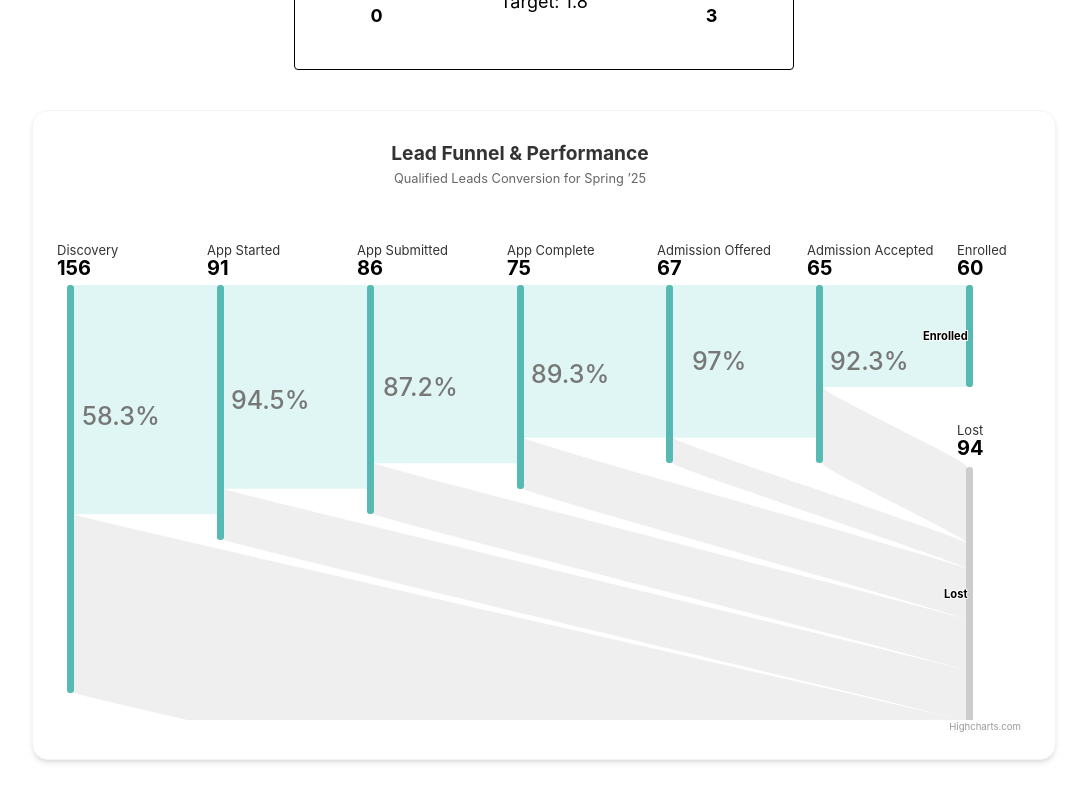
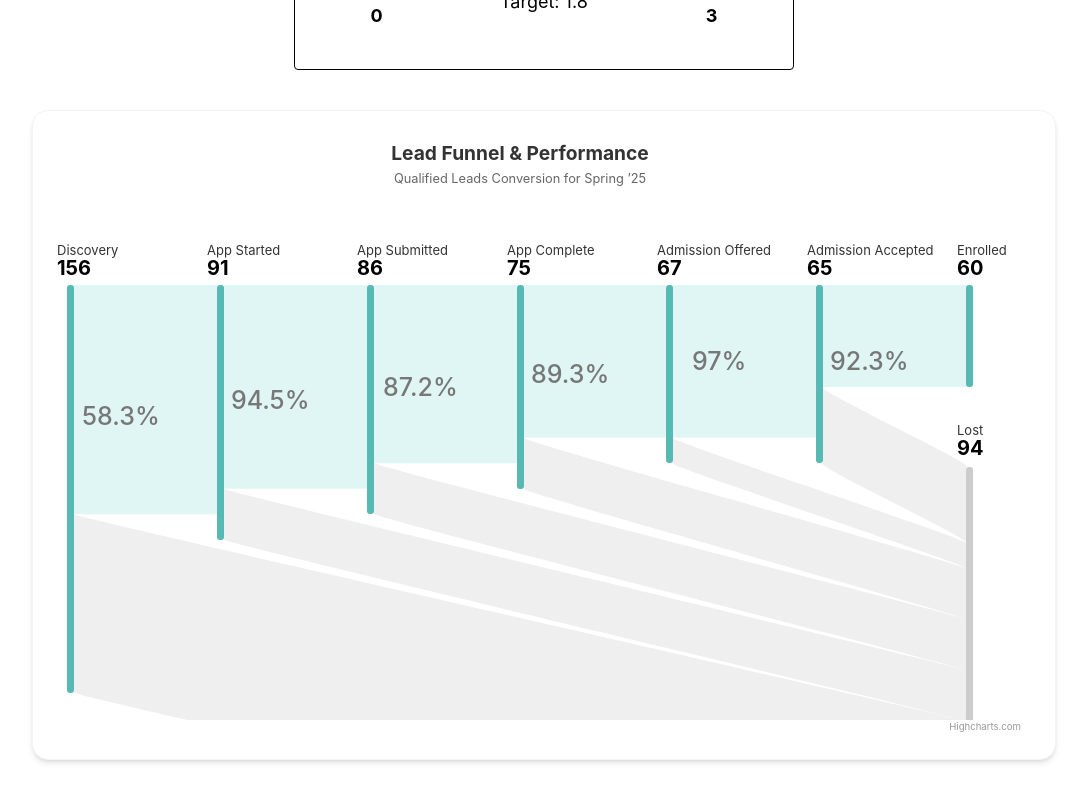
Before and after one commit to Demilade01/2charts_lead, a React (Vite) app: page / in a window 1280 px wide. Shown: the part 1040-1841 px from the top of the page, without its empty margins (96-1183 px from the left). Built offline with nearby package versions, Linux system fonts and the light colour scheme.

Commit message:
disable datalabels for last 2 nodes

```diff
--- a/src/modules/enrollment-funnel/EnrollmentFunnel.tsx
+++ b/src/modules/enrollment-funnel/EnrollmentFunnel.tsx
@@ -218,11 +218,17 @@ const EnrollmentFunnel: React.FC = () => {
           {
             id: 'Enrolled',
             color: '#57b9b3',
+            dataLabels: {
+              enabled: false,
+            }
           },
           {
             id: 'Lost',
             color: '#cccccc',
             offsetVertical: 180,
+            dataLabels: {
+              enabled: false,
+            }
           }
         ],
         data: funnelData.map((item, i) => ({
```
